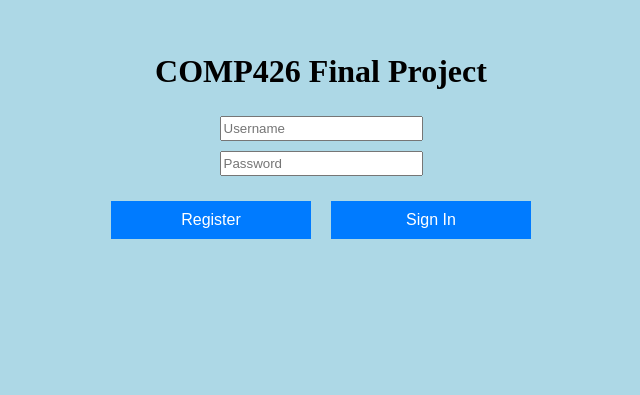
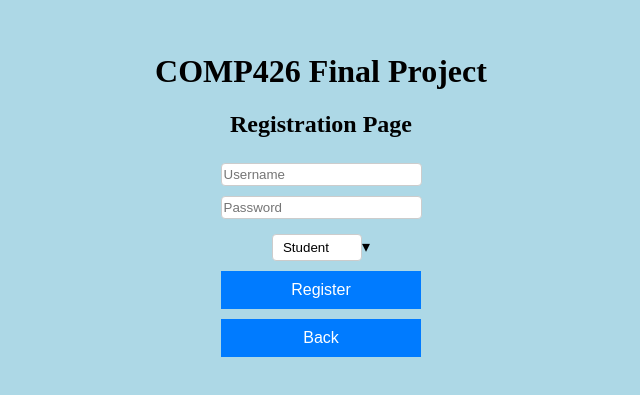
Before and after one commit to ni438cn/426FinalProject, a React (Create React App) app in the folder 426-final-project/: page /register in a window 1280 px wide. Shown: the part 107-502 px from the top of the page, without its empty margins (319-959 px from the left). Built offline with nearby package versions, Linux system fonts and the light colour scheme.

Commit message:
Added Registration Page and functionality between two pages

```diff
--- a/426-final-project/package.json
+++ b/426-final-project/package.json
@@ -8,6 +8,7 @@
     "@testing-library/user-event": "^13.5.0",
     "react": "^18.3.0",
     "react-dom": "^18.3.0",
+    "react-router-dom": "^6.23.0",
     "react-scripts": "5.0.1",
     "web-vitals": "^2.1.4"
   },
--- a/426-final-project/src/App.css
+++ b/426-final-project/src/App.css
@@ -1,7 +1,7 @@
 body {
   margin: 0;
   padding: 0;
-  background-color: lightblue; /* Set the background color for the whole screen */
+  background-color: lightblue;
   display: flex;
   flex-direction: column;
   justify-content: flex-start;
@@ -12,30 +12,42 @@ body {
 .App {
   text-align: center;
   width: 100vw;
-  margin-top: 20vh; /* Adjust this value to move the text up or down */
+  margin-top: 20vh;
 }
 
 .button-container {
   display: flex;
   justify-content: center;
   align-items: flex-end;
-  margin-bottom: 20vh; /* Adjust this value to move the button container up or down */
+  margin-bottom: 20vh;
 }
 
 .button {
   padding: 10px 20px;
-  margin: 0 10px; /* Adjust this value for spacing between buttons */
-  width: 200px; /* Set a fixed width for both buttons */
-  font-size: 16px; /* Adjust font size as needed */
+  margin: 0 10px;
+  width: 200px;
+  font-size: 16px;
   text-align: center;
-  background-color: #007bff; /* Button background color */
-  color: #ffffff; /* Text color */
+  background-color: #007bff;
+  color: #ffffff;
   border: none;
   cursor: pointer;
 }
 
 .button:hover {
-  background-color: #0056b3; /* Change background color on hover */
+  background-color: #0056b3;
+}
+
+.register-container {
+  display: flex;
+  flex-direction: row;
+  justify-content: center;
+  align-items: center;
+  margin-top: 20px;
+}
+
+.register-container p {
+  margin-right: 10px;
 }
 
 .input-container {
@@ -43,7 +55,7 @@ body {
   flex-direction: column;
   justify-content: flex-end;
   align-items: center;
-  margin: 20px;
+  margin: 10px;
 }
 
 .input {
@@ -53,4 +65,37 @@ body {
   margin-top: 5px;
   margin-bottom: 5px;
   text-align: left;
+  border: 1px solid #cccccc;
+  border-radius: 4px;
 }
+
+.custom-select {
+  position: relative;
+}
+
+.select {
+  -webkit-appearance: none;
+  -moz-appearance: none;
+  appearance: none;
+  padding: 5px 30px 5px 10px;
+  margin-top: 10px;
+  margin-bottom: 10px;
+  border: 1px solid #cccccc;
+  border-radius: 4px;
+  background-color: #ffffff;
+  cursor: pointer;
+  position: relative;
+}
+
+.select::after {
+  content: '';
+  position: absolute;
+  top: 50%;
+  right: 10px;
+  transform: translateY(-50%);
+  width: 0;
+  height: 0;
+  border-left: 5px solid transparent;
+  border-right: 5px solid transparent;
+  border-top: 5px solid #000000; /* Adjust arrow color as needed */
+}
--- a/426-final-project/src/App.js
+++ b/426-final-project/src/App.js
@@ -1,18 +1,32 @@
+import React from 'react';
+import { BrowserRouter as Router, Route, Routes } from 'react-router-dom';
 import './App.css';
+import RegisterPage from './RegisterPage';
 
 function App() {
   return (
-    <div className="App">
-      <h1>COMP426 Final Project</h1>
-      <div class="input-container">
-        <input class="input" type="text" id="username" placeholder="Username"></input>
-        <input class="input" type="password" id="password" placeholder="Password"></input>
+    <Router>
+      <div className="App">
+        <h1>COMP426 Final Project</h1>
+        <Routes>
+          <Route path="/register" element={<RegisterPage />} />
+          <Route path="/" element={
+            <div>
+              <div className="input-container">
+                <input className="input" type="text" id="username" placeholder="Username"></input>
+                <input className="input" type="password" id="password" placeholder="Password"></input>
+              </div>
+              <div className="button-container">
+                <button className="button">Sign In</button>
+              </div>
+              <div className="register-container">
+                <p>Don't have an account? <a href="/register">Register</a></p>
+              </div>
+            </div>
+          } />
+        </Routes>
       </div>
-      <div class="button-container">
-        <button class="button">Register</button>
-        <button class="button">Sign In</button>
-      </div>
-    </div>
+    </Router>
   );
 }
 
--- /dev/null
+++ b/426-final-project/src/RegisterPage.js
@@ -0,0 +1,27 @@
+import React from 'react';
+import './App.css';
+
+function RegisterPage() {
+  return (
+    <div className="registration-page">
+      <h2>Registration Page</h2>
+      <div class="input-container">
+        <input className="input" type="text" id="username" placeholder="Username"></input>
+        <input className="input" type="password" id="password" placeholder="Password"></input>
+    <div className="custom-select">
+        <select className="select" id="user-type">
+        <option value="student">Student</option>
+        <option value="teacher">Teacher</option>
+        </select>
+        <span className="select-arrow">&#9662;</span>
+        </div>
+            <button className="button">Register</button>
+        </div>
+        <div>
+            <button className="button">Back</button>
+        </div>
+    </div>
+  );
+}
+
+export default RegisterPage;
```
Also changed, not shown: 1 other file (tests, documents, lock files or other folders).
